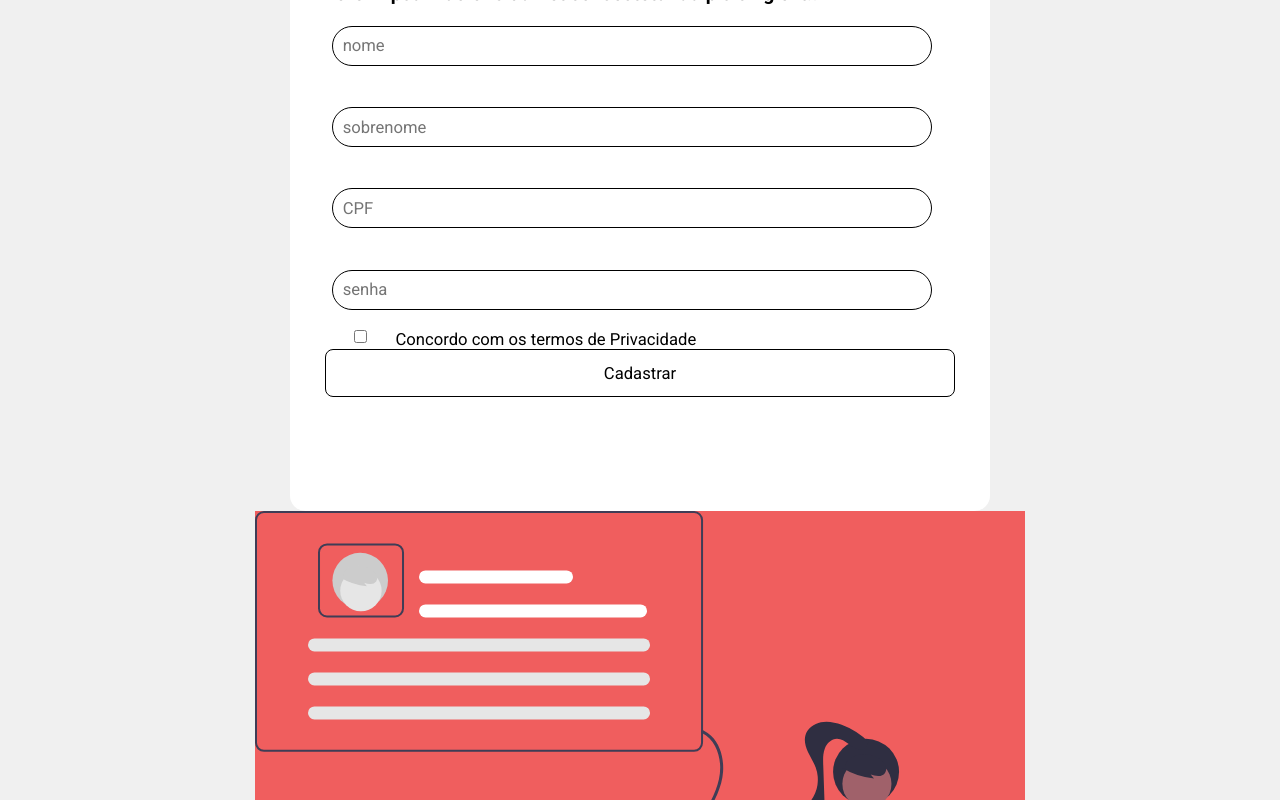
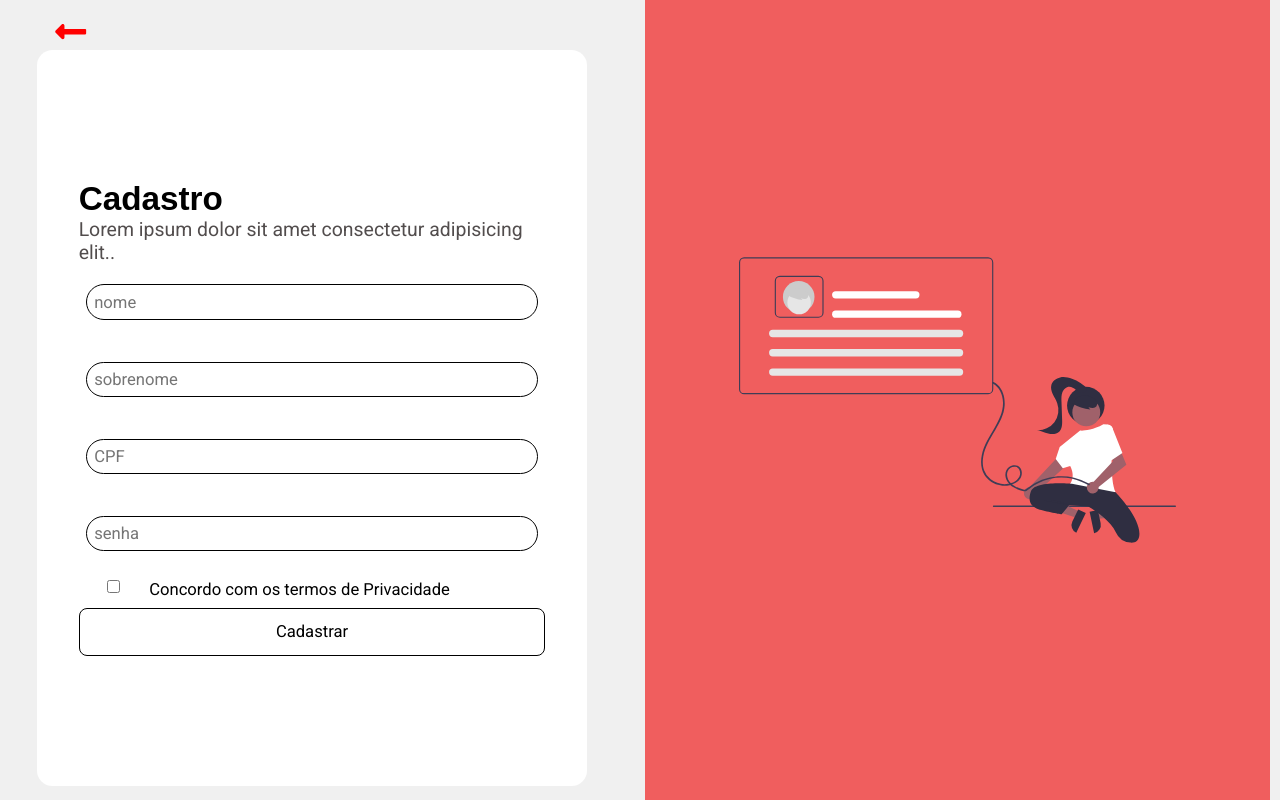
Before and after one commit to lumamontes/testeApp, a React (Create React App) app in the folder web/: page /cadastro in a window 1280 px wide. Shown: the top 800 px of the page. Built offline with nearby package versions, Linux system fonts and the light colour scheme.

Commit message:
finalizado responsividade desktop

```diff
--- a/web/src/pages/Form/style.css
+++ b/web/src/pages/Form/style.css
@@ -8,24 +8,37 @@
     background-color: var(--color-behind-background);
 
 }
-
+#pacient-form-page .seta {
+    width: 200px;
+    display: flex;
+    justify-content: flex-start;
+    padding: 0;
+    font-size: 3.4rem;
+    color: var(--main-color);
+}
 #pacient-form-content {
     display: flex;
     flex-direction: column;
     justify-content: center;
-    width: 95%;
 }
 
 #pacient-form-content form {
     background-color: var(--color-background);
     width: 100%;
     padding: 10% 5%;
-    height: 85vh;
+    height: 92vh;
     display: flex;
     flex-direction: column;
     justify-content: center;
     border-radius: 1.5rem;
+    max-width: 550px;
 
+
+}
+
+#pacient-form-content form h3 {
+    font-weight: 300;
+    color: var(--color-button);
 }
 
 #pacient-form-content form label {
@@ -39,7 +52,7 @@
     border-radius: 8rem;
     border: 1px solid black;
     outline: none;
-    padding: 0.9rem;
+    padding: 0.7rem;
     max-width: 600px;
 }
 
@@ -49,89 +62,49 @@
     justify-content: space-evenly;
     align-items: flex-start;
     max-width: 400px;
+    margin: 0.5em 0rem;
 }
 
 #pacient-form-page div.img-container {
     background-color: var(--soft-main-color);
-}
-
-/* #home-page-content header img {
-    width: 50px;
-}
-
-#home-page-content nav {
- display: flex;
- justify-content: space-around;
-}
-
-#home-page-content #title-container {
-    display: flex;
-    flex-direction: column;
     justify-content: center;
-    align-items: center;
-    width: 85%;
-    height: 80%;
-}
-
-#home-page-content h1 {
-    font-size: 2.7rem;
-    letter-spacing: 0.25rem;
-}
-#home-page-content p {
-    margin-top: 1.2rem;
-    line-height: 2.4rem;
-    text-align: justify;
-}
-a {
-    padding: 1.3rem 3rem;
-
-}
-.button, .button2{
-    border: 1px solid black;
-    padding: 1.3rem 3rem;
-    border-radius: 8px;
-    transition: 0.4s;
-}
-
-a.button2 {
-    margin: 3.8rem 0;
-    background-color: white;
-    width: 30rem;
-    text-align: center;
-    display: flex;
-    align-items: center;
-    justify-content: center;
-    font: 700 2.0rem Ubuntu;
-    color: var(--color-button);
-    box-shadow: 15px 10px 0px red;
-    transition: 0.4s;
-}
-.button2:hover, .button:hover {
-    background-color: rgba(128, 128, 128, 0.247);
-}
-#home-page-img {
     display: none;
 }
 
-@media (min-width: 700px){
-    #home-page .container {
-        max-width: 1500px;
-    }
-    #home-page #title-container {
+#pacient-form-page div.img-container img {
+    width: 70%;
+}
+
+
+@media (min-width: 800px){
+    #pacient-form-page {
         display: flex;
         flex-direction: row;
+        justify-content: space-between;
+        align-items: center;
+        padding: 1rem;
     }
-    #home-page .text {
-        width: 45%;
+
+    #pacient-form-page .seta {
+        display: flex;
+        justify-content: left;
+        align-items: left;
+        padding: 0 7%;
     }
-    #home-page-img {
-        display: flex;
-        justify-content: flex-end;
-        width: 99%;
-    }
-    #home-page-img img {
-        width: 86%;
+    #pacient-form-page form {
+        margin: 0rem auto;
+        padding: 10rem 4rem
 
     }
 
-} */
+    #pacient-form-page div.img-container {
+        display: flex;
+        width: 100%;
+        height: 100vh;
+        margin-left: 3rem;
+
+
+    }
+
+
+}
```
